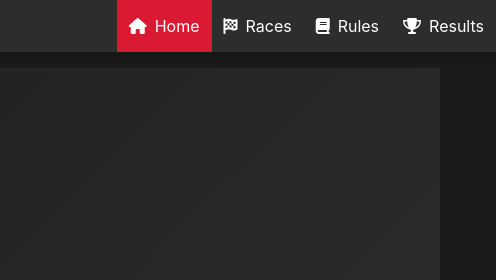
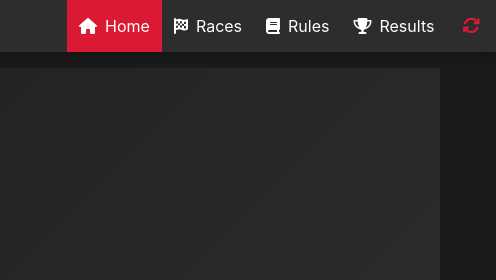
Before and after one commit to FelixBieswanger/apex-legends-kart-series, a plain HTML site: page index.html in a window 1280 px wide. Shown: the top 280 px of the page, 784-1280 px from the left. Drawn offline with nearby package versions, Linux system fonts and the light colour scheme.

Commit message:
Add refresh button to navbar with loading animation

```diff
--- a/index.html
+++ b/index.html
@@ -58,6 +58,9 @@
                 </a>
                 <a class="navbar-item" href="#results" onclick="navigateTo('results')">
                     <i class="fas fa-trophy mr-2"></i> Results
+                </a>
+                <a class="navbar-item refresh-btn" href="javascript:void(0)" onclick="refreshApp()" title="Refresh data">
+                    <i class="fas fa-sync-alt" id="refreshIcon"></i>
                 </a>
             </div>
         </div>
--- a/scripts.js
+++ b/scripts.js
@@ -610,7 +610,14 @@ function createPullIndicator() {
 
 // Refresh app - clears cache and reloads data from Google Sheets
 async function refreshApp() {
-    // Show loading state
+    const refreshBtn = document.querySelector('.navbar-item.refresh-btn');
+
+    // Show loading state on button
+    if (refreshBtn) {
+        refreshBtn.classList.add('is-refreshing');
+    }
+
+    // Show loading state on pull indicator
     if (pullIndicator) {
         pullIndicator.innerHTML = '<i class="fas fa-spinner fa-spin"></i><span>Refreshing...</span>';
         pullIndicator.style.transform = 'translateY(0)';
@@ -642,6 +649,13 @@ async function refreshApp() {
             await loadRules();
         } else if (currentPage === 'results') {
             await loadResults();
+        } else {
+            // On home page, preload all data
+            await Promise.all([
+                loadRaces().catch(() => {}),
+                loadRules().catch(() => {}),
+                loadResults().catch(() => {})
+            ]);
         }
 
         // Update service worker
@@ -660,6 +674,8 @@ async function refreshApp() {
             }, 1000);
         }
 
+        console.log('App refreshed successfully');
+
     } catch (error) {
         console.error('Error refreshing app:', error);
 
@@ -673,6 +689,11 @@ async function refreshApp() {
         }, 500);
     } finally {
         document.body.style.cursor = 'default';
+
+        // Stop button animation
+        if (refreshBtn) {
+            refreshBtn.classList.remove('is-refreshing');
+        }
     }
 }
 
--- a/styles.css
+++ b/styles.css
@@ -47,6 +47,27 @@ body {
 
 .navbar-item {
     color: white !important;
+}
+
+/* Refresh button */
+.navbar-item.refresh-btn {
+    color: var(--primary-red) !important;
+    font-size: 1.1rem;
+    padding: 0.5rem 1rem;
+    transition: transform 0.3s ease;
+}
+
+.navbar-item.refresh-btn:hover {
+    background: rgba(218, 26, 50, 0.2);
+}
+
+.navbar-item.refresh-btn.is-refreshing i {
+    animation: spin 1s linear infinite;
+}
+
+@keyframes spin {
+    from { transform: rotate(0deg); }
+    to { transform: rotate(360deg); }
 }
 
 .navbar-item:hover {
```
